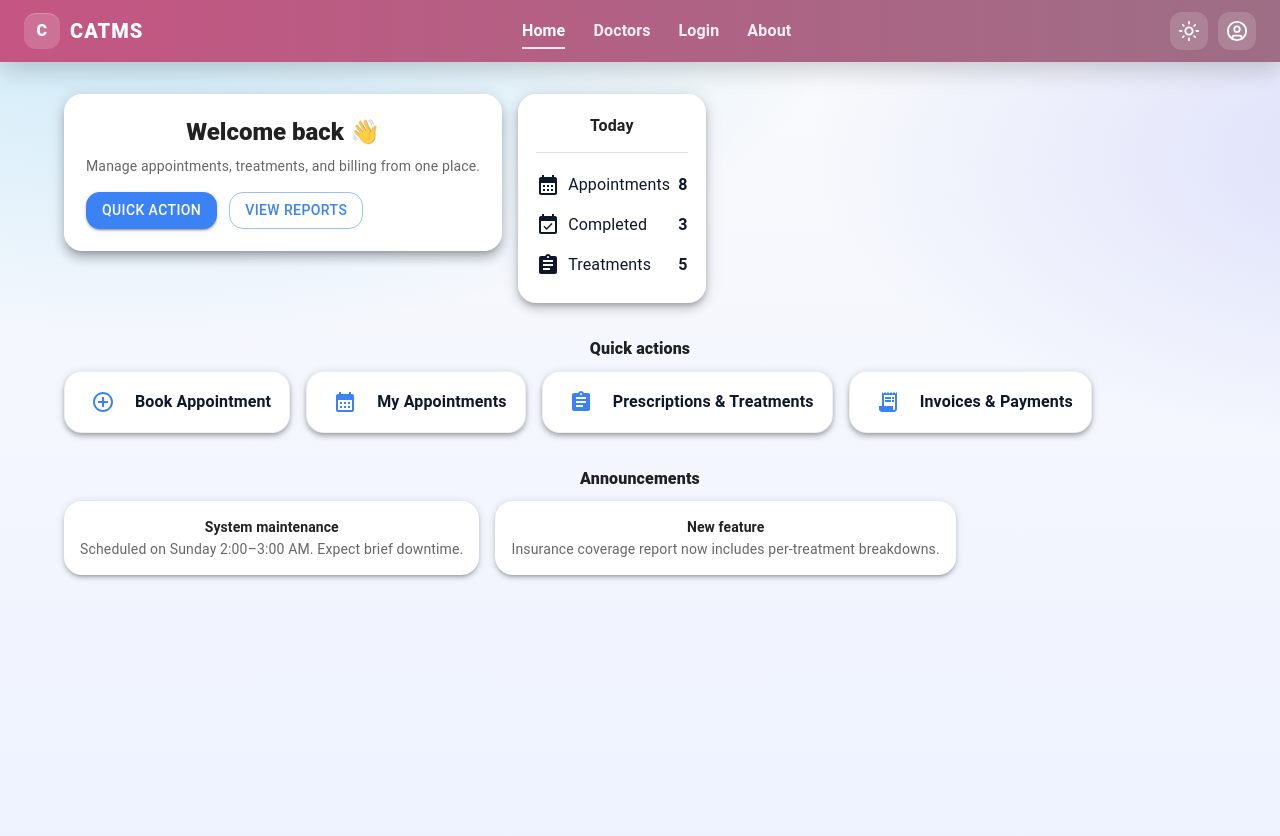
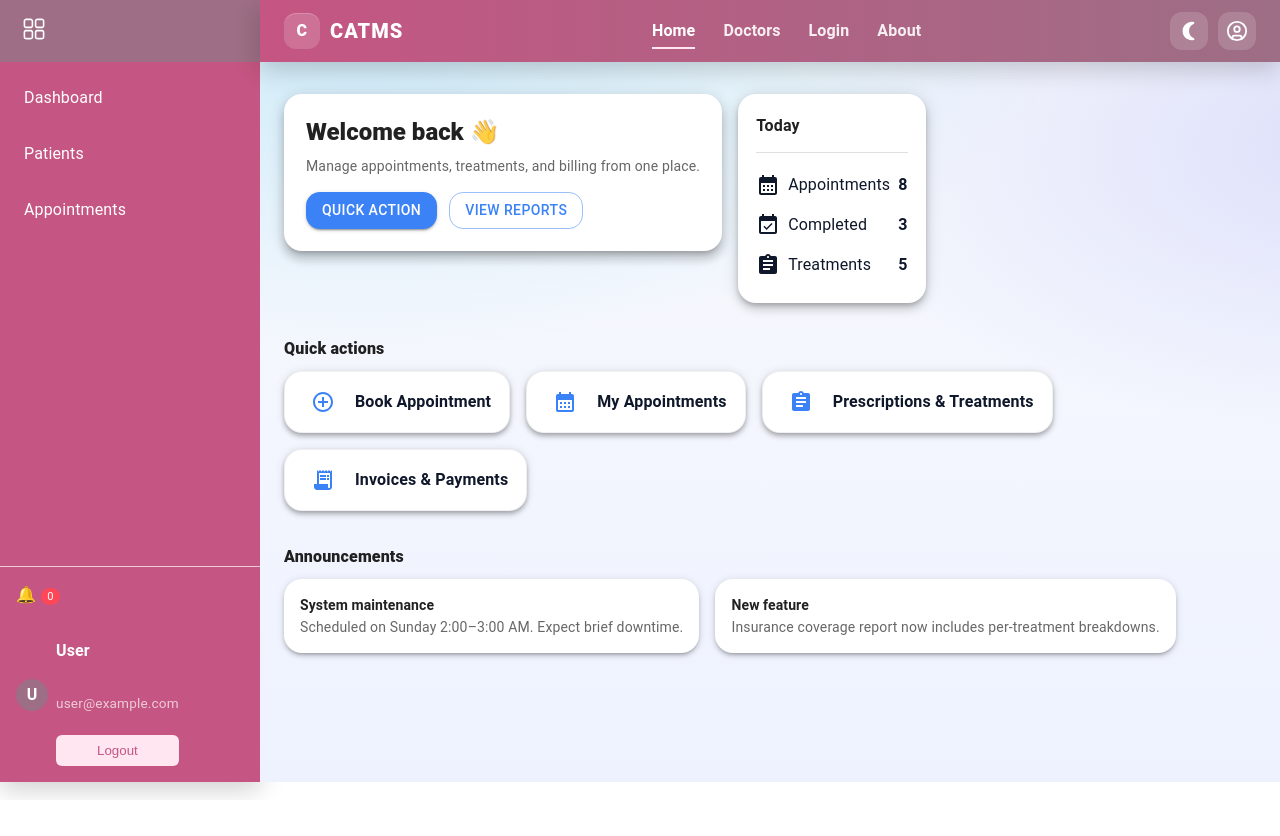
Before and after one commit to Thilokya03/Clinic-Appointment-and-Treatment-Management-System, a React (Vite) app in the folder frontend/: page / in a window 1280 px wide. Shown: the top 836 px of the page. After the commit the page ends 800 px from the top, so only its background shows below. Built offline with nearby package versions, Linux system fonts and the light colour scheme.

Commit message:
add left slde bar

```diff
--- a/frontend/src/App.css
+++ b/frontend/src/App.css
@@ -1,20 +1,11 @@
-#root {
-  max-width: 100%;
-  text-align: center;
+.app-layout {
+  display: flex;
+  min-height: 90vh;
 }
 
-
-@keyframes logo-spin {
-  from {
-    transform: rotate(0deg);
-  }
-  to {
-    transform: rotate(360deg);
-  }
+.main-area {
+  flex: 1;
+  background: #fff;
+  display: flex;
+  flex-direction: column;
 }
-
-@media (prefers-reduced-motion: no-preference) {
-  a:nth-of-type(2) .logo {
-    animation: logo-spin infinite 20s linear;
-  }
-}
--- a/frontend/src/App.jsx
+++ b/frontend/src/App.jsx
@@ -1,32 +1,25 @@
-import { useState , useEffect } from 'react'
 import { BrowserRouter as Router, Routes, Route } from "react-router-dom";
-import './App.css'
-import Login from './pages/Login/Login'
-import Home from './pages/Home/Home'
-import Navibar from './compornent/NaviBar/Navibar'
+import Navibar from "./compornent/NaviBar/Navibar"
+import Sidebar from "./compornent/LeftSlideBar/LeftslideBar";
+import Home from "./pages/Home/Home";
+import Login from "./pages/Login/Login";
+import "./App.css";
 
 function App() {
-
-  const [theme, setTheme] = useState(() => localStorage.getItem("theme") || "light");
-
-  useEffect(() => {
-      localStorage.setItem("theam", theme);
-      console.log(theme);
-  }, [theme])
-
   return (
-    <>
-
     <Router>
-        <Navibar theme={theme} setTheme={setTheme}/>
+      <div className="app-layout">
+        <Sidebar />
+        <div className="main-area">
+          <Navibar />
           <Routes>
             <Route path="/" element={<Home />} />
             <Route path="/login" element={<Login />} />
           </Routes>
+        </div>
+      </div>
     </Router>
-
-    </>
-  )
+  );
 }
 
-export default App
+export default App;
--- a/frontend/src/compornent/LeftSlideBar/LeftslideBar.jsx
+++ b/frontend/src/compornent/LeftSlideBar/LeftslideBar.jsx
@@ -0,0 +1,65 @@
+import { useState } from "react";
+import "./leftsidebar.css";
+import { RxDashboard } from "react-icons/rx";
+
+
+
+export default function CATMSSidebar({
+    navItems = [
+        { label: "Dashboard", href: "#" },
+        { label: "Patients", href: "#" },
+        { label: "Appointments", href: "#" },
+    ],
+    user = { name: "User", email: "user@example.com" },
+    notificationsCount = 0,
+    onLogout = () => { },
+}) {
+    const [open, setOpen] = useState(true);
+
+
+    return (
+        <aside className={`sidebar ${open ? "open" : "collapsed"}`}>
+            {/* Brand */}
+            <div className="sidebar-header">
+                <button
+                    className="sidebar-toggle"
+                    onClick={() => setOpen((o) => !o)}
+                    aria-label="Toggle sidebar"
+                >
+                    <RxDashboard size={24} />
+                    {/* {open ? "←" : "→"} */}
+                </button>
+            </div>
+
+
+            {/* Navigation */}
+            <nav className="sidebar-nav">
+                {navItems.map((item) => (
+                    <a key={item.label} href={item.href} className="sidebar-link">
+                        {item.label}
+                    </a>
+                ))}
+            </nav>
+
+
+            {/* Footer Actions */}
+            <div className="sidebar-footer">
+                <div className="notifications" title="Notifications">
+                    🔔<span className="badge">{notificationsCount}</span>
+                </div>
+                <div className="user-profile">
+                    <div className="avatar">{user?.name?.[0] || "U"}</div>
+                    {open && (
+                        <div className="user-info">
+                            <p className="user-name">{user.name}</p>
+                            <p className="user-email">{user.email}</p>
+                            <button onClick={onLogout} className="logout-btn">
+                                Logout
+                            </button>
+                        </div>
+                    )}
+                </div>
+            </div>
+        </aside>
+    );
+}
--- /dev/null
+++ b/frontend/src/compornent/LeftSlideBar/leftsidebar.css
@@ -0,0 +1,148 @@
+:root {
+--pink-1: #c55582;
+--pink-2: #9d6e85;
+--pink-3: #ffe6f1;
+--text: #ffffff;
+--muted: rgba(255, 255, 255, 0.7);
+--shadow: 0 8px 24px rgba(0, 0, 0, 0.18);
+}
+
+.sidebar {
+width: 260px;
+min-height: 50vh;
+background: var(--pink-1);
+color: var(--text);
+box-shadow: var(--shadow);
+display: flex;
+flex-direction: column;
+transition: width 0.3s ease;
+left: 0;
+top: 10%;
+}
+
+
+.sidebar.collapsed {
+width: 80px;
+}
+
+
+.sidebar-header {
+display: flex;
+justify-content: space-between;
+align-items: center;
+padding: 1rem;
+font-weight: bold;
+background: var(--pink-2);
+}
+
+
+.sidebar-logo {
+font-size: 1.2rem;
+}
+
+
+.sidebar-toggle {
+background: transparent;
+border: none;
+color: var(--text);
+cursor: pointer;
+font-size: 1rem;
+}
+
+
+.sidebar-nav {
+flex: 1;
+display: flex;
+flex-direction: column;
+padding: 0.5rem;
+}
+
+
+.sidebar-link {
+padding: 0.75rem 1rem;
+border-radius: 8px;
+text-decoration: none;
+color: var(--text);
+margin: 0.25rem 0;
+transition: background 0.2s ease;
+}
+
+
+.sidebar-link:hover {
+background: var(--pink-3);
+color: var(--pink-1);
+}
+
+.sidebar-footer {
+padding: 1rem;
+border-top: 1px solid var(--muted);
+}
+
+
+.notifications {
+margin-bottom: 1rem;
+position: relative;
+}
+
+
+.badge {
+background: #ff4757;
+color: #fff;
+border-radius: 50%;
+font-size: 0.7rem;
+padding: 2px 6px;
+margin-left: 5px;
+}
+
+
+.user-profile {
+display: flex;
+align-items: center;
+}
+
+
+.avatar {
+width: 32px;
+height: 32px;
+border-radius: 50%;
+background: var(--pink-2);
+display: flex;
+align-items: center;
+justify-content: center;
+font-weight: bold;
+margin-right: 0.5rem;
+}
+
+
+.user-info {
+display: flex;
+flex-direction: column;
+}
+
+
+.user-name {
+font-weight: bold;
+}
+
+
+.user-email {
+font-size: 0.85rem;
+color: var(--muted);
+}
+
+
+.logout-btn {
+margin-top: 0.5rem;
+padding: 0.5rem;
+border: none;
+border-radius: 6px;
+background: var(--pink-3);
+color: var(--pink-1);
+cursor: pointer;
+}
+
+
+.logout-btn:hover {
+background: var(--pink-2);
+color: var(--text);
+}
--- a/frontend/src/compornent/NaviBar/Navibar.jsx
+++ b/frontend/src/compornent/NaviBar/Navibar.jsx
@@ -10,6 +10,11 @@ function Navibar({ theme, setTheme }) {
 
   const toggleTheme = () => setTheme((t) => (t === "light" ? "dark" : "light"));
   const closeMenu = () => setOpen(false);
+
+  useEffect(() => {
+    localStorage.setItem("theme", theme);
+    console.log(theme);
+  }, [theme])
 
   useEffect(() => {
     const closeOnResize = () => window.innerWidth > 1024 && setOpen(false);
--- a/frontend/src/compornent/NaviBar/navibar.css
+++ b/frontend/src/compornent/NaviBar/navibar.css
@@ -10,6 +10,7 @@
 .navibar {
   position: sticky;
   top: 0;
+  left: 0;
   z-index: 1000;
   display: grid;
   grid-template-columns: auto 1fr auto;
--- a/frontend/src/pages/Home/Home.css
+++ b/frontend/src/pages/Home/Home.css
@@ -1,6 +1,6 @@
 /* Page background (matches your login aesthetic) */
 .home-bg {
-  min-height: 100vh;
+  min-height: 90vh;
   background:
     radial-gradient(1200px 600px at 10% -10%, rgba(14,165,233,.20), transparent 60%),
     radial-gradient(1000px 500px at 110% 10%, rgba(99,102,241,.18), transparent 60%),
```
Also changed, not shown: frontend/src/pages/Dashboard/Dashboard.jsx (added), 1 other file (tests, documents, lock files or other folders). Lines whose indentation alone changed are shown as unchanged.
